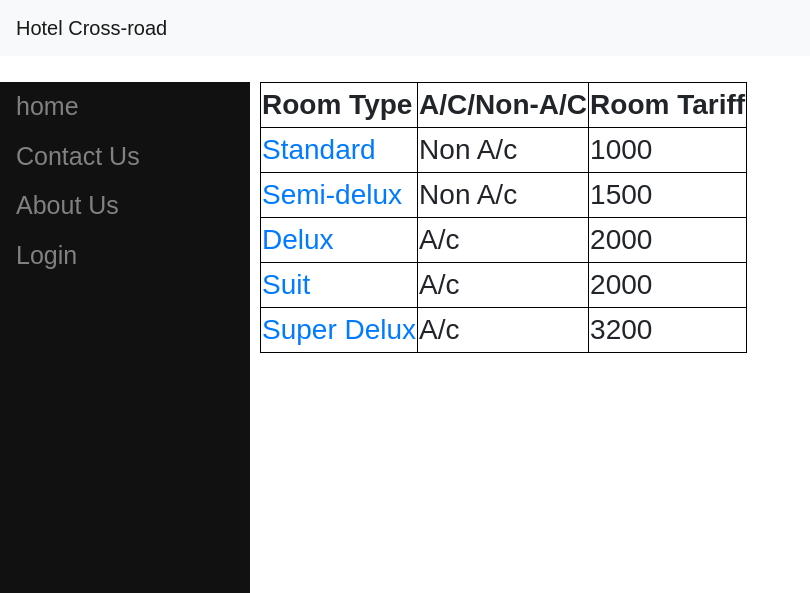
After one commit to Arvind-kumar-au5/Hotel-mangement, a Django app: page /room_terrif/ in a window 1280 px wide. The commit adds this page. Shown: the top 593 px of the page, without its empty margins (0-810 px from the left). Run offline with Django 3.2, Linux system fonts and the light colour scheme; parts of the project's set-up code (start-up, migrations or seed data) failed here and were passed over; some libraries are stand-ins or nearby versions.

Commit message:
Add existing file

```diff
--- a/hotel_project/hotel_app/static/css/base.css
+++ b/hotel_project/hotel_app/static/css/base.css
@@ -1,10 +1,10 @@
-td{
+/*td{
 	width: 400px;
 	height: 400px;
 	padding-right: 20px;
 
-}
-h1{
+}*/
+.h1{
   color: red;
 }
 table{
--- a/hotel_project/hotel_app/static/css/thank.css
+++ /dev/null
@@ -1,3 +0,0 @@
-h1{
-	color: red;
-}
--- a/hotel_project/hotel_app/templates/hotel_app/base.html
+++ b/hotel_project/hotel_app/templates/hotel_app/base.html
@@ -33,8 +33,8 @@
   <a href="/home/" class="item{% if url == request.path %}active{% endif %}" style="">home</a>
   {% if user.is_authenticated%}
   <a href="/advance_booking/">Advance Booking</a>
-  <a href="">Room tarrif</a>
-  <a href="">Other facilities</a>
+  <a href="/room_terrif/">Room tarrif</a>
+  <a href="/other/">Other facilities</a>
   <a href="">Contact Us</a>
   <a href="/about/">About Us</a>
   {% else %}
--- /dev/null
+++ b/hotel_project/hotel_app/templates/hotel_app/room_teriff.html
@@ -0,0 +1,37 @@
+{% extends 'hotel_app/base.html' %}
+{% block content %}
+<table border="1">
+	<tr>
+		<th>Room Type</th>
+		<th>A/C/Non-A/C</th>
+		<th>Room Tariff</th>
+	</tr>
+	<tr>
+		<td><a href="#">Standard</a></td>
+		<td>Non A/c</td>
+		<td>1000</td>
+	</tr>
+	<tr>
+		<td><a href="#">Semi-delux</a></td>
+		<td>Non A/c</td>
+		<td>1500</td>
+	</tr>
+	<tr>
+		<td><a href="#">Delux</a></td>
+		<td>A/c</td>
+		<td>2000</td>
+	</tr>
+	<tr>
+		<td><a href="#">Suit</a></td>
+		<td>A/c</td>
+		<td>2000</td>
+	</tr>
+	<tr>
+		<td><a href="#">Super Delux</a></td>
+		<td>A/c</td>
+		<td>3200</td>
+	</tr>
+
+
+</table>
+{% endblock %}
--- a/hotel_project/hotel_app/templates/hotel_app/thank.html
+++ b/hotel_project/hotel_app/templates/hotel_app/thank.html
@@ -2,5 +2,5 @@
 {% load staticfiles  %}
 
 {% block content %}
-	<h1>Thank you for advance booking We are contact Us </h1>
+	<h1 class="h1">Thank you for advance booking We are contact Us </h1>
 {% endblock %}
--- a/hotel_project/hotel_app/urls.py
+++ b/hotel_project/hotel_app/urls.py
@@ -9,5 +9,7 @@ path('user_login/',views.user_login,name='user_login'),
 path('advance_booking/',views.advance_booking,name='advance_booking'),
 path('about/',views.about,name='about'),
 path('thank/',views.thank,name = 'thank'),
+path('room_terrif/',views.room_terrif,name='room_terrif'),
+path('other/',views.other,name='other'),
 
 ]
--- a/hotel_project/hotel_app/views.py
+++ b/hotel_project/hotel_app/views.py
@@ -95,3 +95,9 @@ def advance_booking(request):
 
 def about(request):
     return render(request,'hotel_app/about.html')
+
+def room_terrif(request):
+    return render(request, 'hotel_app/room_teriff.html')
+
+def other(request):
+    return render(request,'hotel_app/other.html')
--- a/hotel_project/hotel_project/settings.py
+++ b/hotel_project/hotel_project/settings.py
@@ -38,7 +38,7 @@ INSTALLED_APPS = [
     'django.contrib.messages',
     'django.contrib.staticfiles',
     'hotel_app',
-    'crispy_forms',
+
 ]
 
 MIDDLEWARE = [
```
Also changed, not shown: hotel_project/hotel_app/templates/hotel_app/other.html (added, +58 -0 lines), hotel_project/db.sqlite3.
